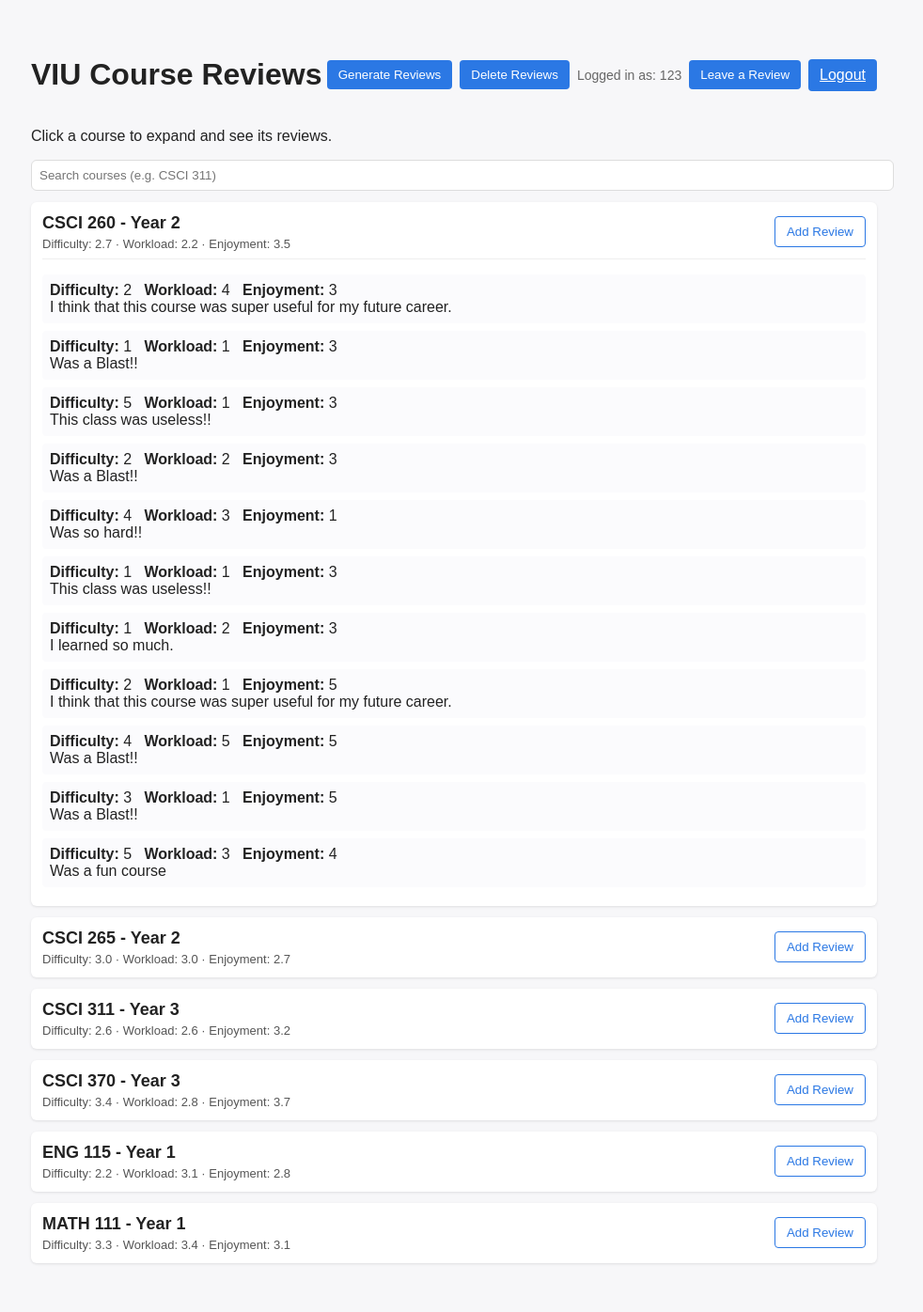
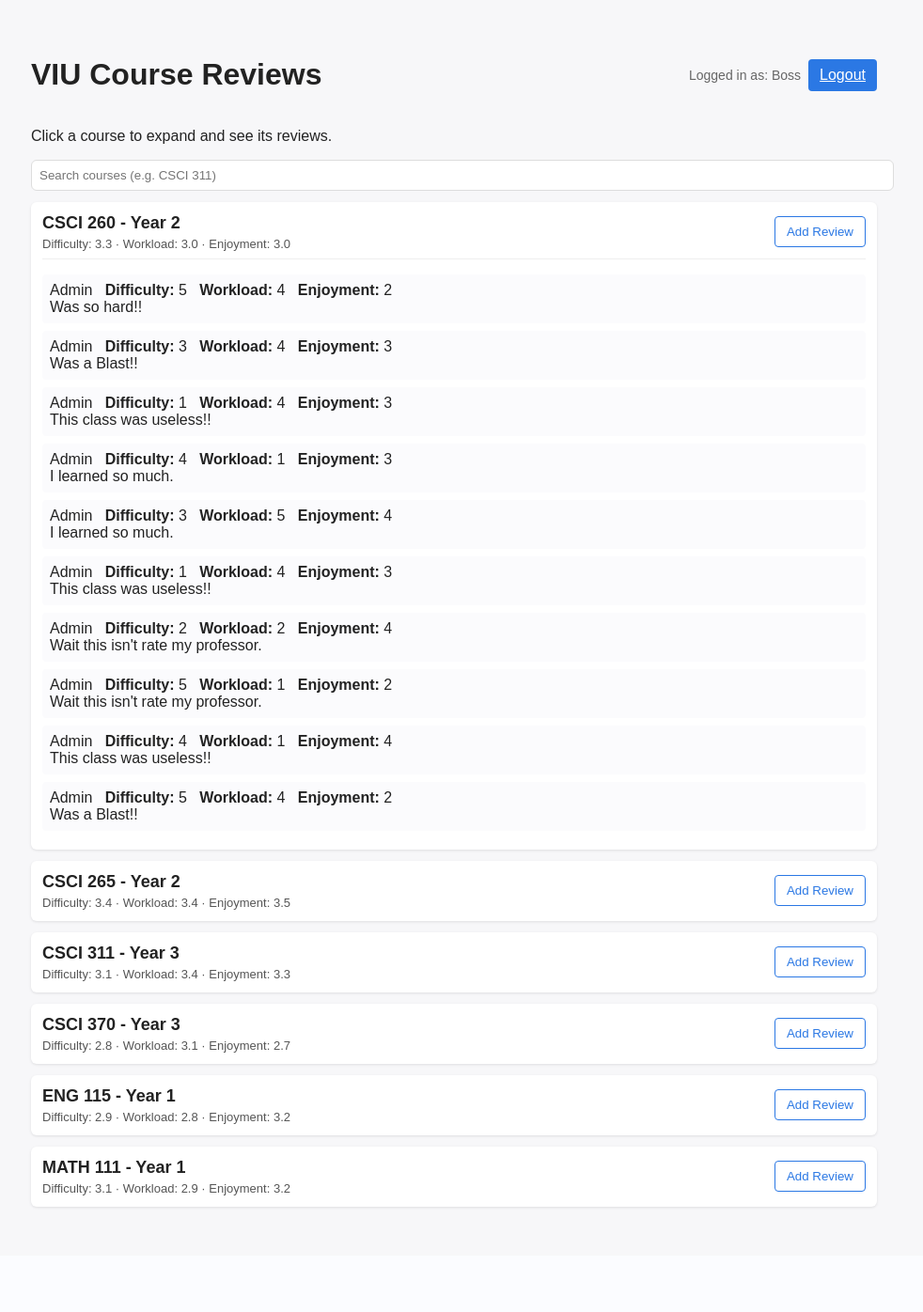
Before and after one commit to dwgrob/331-Course-Rating-System, a Flask app: page / in a window 1280 px wide, after a click that opens the changed part. Shown: the whole page at 94% size, without its empty margins (157-1139 px from the left). After the commit the page ends 1286 px from the top, so only its background shows below. Run offline with Flask 3, Linux system fonts and the light colour scheme; a user stored in the database is signed in; parts of the project's set-up code (start-up, migrations or seed data) failed here and were passed over.

Commit message:
Adding user types
Trying to add admin users to have special permissions

```diff
--- a/app.py
+++ b/app.py
@@ -3,6 +3,7 @@
 import random
 from werkzeug.security import generate_password_hash, check_password_hash
 from flask_login import LoginManager, UserMixin, login_user, logout_user, login_required, current_user
+from flask_security import Security, SQLAlchemySessionUserDatastore, roles_accepted, RoleMixin
 
 app = Flask(__name__)
 
@@ -14,6 +15,7 @@
 login_manager.init_app(app)
 login_manager.login_view = "login"
 db = SQLAlchemy(app)
+
 
 
 class CourseModel(db.Model):
@@ -43,12 +45,28 @@
     workLoad = db.Column(db.Integer)
     enjoyment = db.Column(db.Integer)
     comment = db.Column(db.Text)
+    writer = db.Column(db.Integer, db.ForeignKey('user.id'), nullable=False)
+
+roles_users = db.Table('roles_users',
+    db.Column('user_id', db.Integer(), db.ForeignKey('user.id')),
+    db.Column('role_id', db.Integer(), db.ForeignKey('role.id'))
+    )
 
 class Users(UserMixin, db.Model):
+    __tablename__ = 'user'
     id = db.Column(db.Integer, primary_key=True)
     username = db.Column(db.String(50), unique=True, nullable=False)
     password = db.Column(db.String(50), nullable=False)
+    roles = db.relationship('Role', secondary=roles_users, backref='roled')
+    reviews = db.relationship('ReviewModel', backref='writed')
 
+class Role(db.Model, RoleMixin):
+    __tablename__ = 'role'
+    id = db.Column(db.Integer(), primary_key=True)
+    name = db.Column(db.String(80), unique=True, nullable=False)
+
+user_datastore = SQLAlchemySessionUserDatastore(db.session, Users, Role)
+#security = Security(app, user_datastore)
 
 with app.app_context():
     db.create_all()
@@ -65,6 +83,15 @@
     for cid, prog, yr in default_courses:
         if not db.session.get(CourseModel, cid):
             db.session.add(CourseModel(id=cid, program=prog, courseYear=yr))
+    db.session.commit()
+
+def create_roles():
+    admin = Role(id=1, name= 'Admin')
+    user = Role(id=2, name = 'user')
+
+    db.session.add(admin)
+    db.session.add(user)
+
     db.session.commit()
 
 
@@ -94,7 +121,8 @@
                 difficulty=random.randint(1, 5),
                 workLoad=random.randint(1, 5),
                 enjoyment=random.randint(1, 5),
-                comment=random.choice(comments)
+                comment=random.choice(comments),
+                writer='Admin'
             )
             db.session.add(review)
     db.session.commit()
@@ -102,6 +130,7 @@
 def clearReviews():
     ReviewModel.query.delete()
     db.session.commit()
+
 
 @login_manager.user_loader
 def loadUser(user_id):
@@ -133,7 +162,8 @@
         if not course:
             return "Course not found", 400
 
-        rev = ReviewModel(course_id=course.id, difficulty=difficulty, workLoad=workload, enjoyment=enjoyment, comment=comment)
+        rev = ReviewModel(course_id=course.id, difficulty=difficulty, workLoad=workload, enjoyment=enjoyment, comment=comment, writer=current_user.id)
+
         db.session.add(rev)
         db.session.commit()
 
@@ -175,6 +205,17 @@
     genRandomReviews(10)
     return redirect(url_for('home'))
 
+@app.route('/delete/<int:id>')
+@roles_accepted('Admin')
+def delete(id):
+    reviewtoDelete = ReviewModel.query.get(int(id))
+    try:
+        db.session.delete(reviewtoDelete)
+        db.session.commit()
+        return redirect('/')
+
+    except:
+        return "Couldn't delete review"
 
 @app.route('/clearReviews', methods=['GET', 'POST'])
 def delReviews():
@@ -193,6 +234,9 @@
         hashed_password = generate_password_hash(password, method="pbkdf2:sha256")
 
         new_user = Users(username=username, password=hashed_password)
+        role = Role.query.filter_by(id=int(request.form['options'])).first()
+        if role:
+            Users.roles.append(role)
         db.session.add(new_user)
         db.session.commit()
 
@@ -210,4 +254,5 @@
 if __name__ == '__main__':
     with app.app_context():
         seed_courses()
+        create_roles()
     app.run(debug=True)
--- a/requirements.txt
+++ b/requirements.txt
@@ -2,3 +2,4 @@
 flask_sqlalchemy
 flask_login
 werkzeug
+flask_security
--- a/templates/home.html
+++ b/templates/home.html
@@ -115,14 +115,15 @@
             <h1>VIU Course Reviews</h1>
             <div style="display: flex; gap: 8px; align-items: center;">
                 {% if current_user.is_authenticated %}
+                    {% if current_user.roles == 'admin' %}
                     <form action="{{ url_for('genReviews') }}" method="POST">
                         <button class="btn" type="submit">Generate Reviews</button>
                     </form>
                     <form action="{{ url_for('delReviews') }}" method="POST">
                         <button class="btn" type="submit">Delete Reviews</button>
                     </form>
+                    {% endif %}
                 <span style="color: #666; font-size: 14px;">Logged in as: {{ current_user.username }}</span>
-                <button class="btn" onclick="location.href='/createReview'">Leave a Review</button>
                 <a class="btn" href="/logout">Logout</a>
                 {% else %}
                 <a class="btn" href="/login">Login</a>
@@ -170,11 +171,15 @@
                     {% if c.reviews %}
                     {% for r in c.reviews %}
                     <div class="review">
+                        {{ r.writer }} &nbsp;
                         <strong>Difficulty:</strong> {{ r.difficulty }} &nbsp;
                         <strong>Workload:</strong> {{ r.workLoad }} &nbsp;
                         <strong>Enjoyment:</strong> {{ r.enjoyment }}
                         {% if r.comment %}
                         <div>{{ r.comment }}</div>
+                        {% endif %}
+                        {% if current_user.roles == 'Admin' %}
+                        <button class="btn outline" onclick="location.href='/delete'; event.stopPropagation();">Delete Review</button>
                         {% endif %}
                     </div>
                     {% endfor %}
--- a/templates/register.html
+++ b/templates/register.html
@@ -40,6 +40,8 @@
         <input type="text" name="username" required />
         <label for="password">Password:</label>
         <input type="password" name="password" required />
+        <input type="radio" name="options" id="option1" value=1 required>Admin</input>
+        <input type="radio" name="options" id="option2" value=2>Student</input>
         <button type="submit">Sign Up</button>
     </form>
 </body>
```
Also changed, not shown: instance/courses.db. Lines whose indentation alone changed are shown as unchanged.
